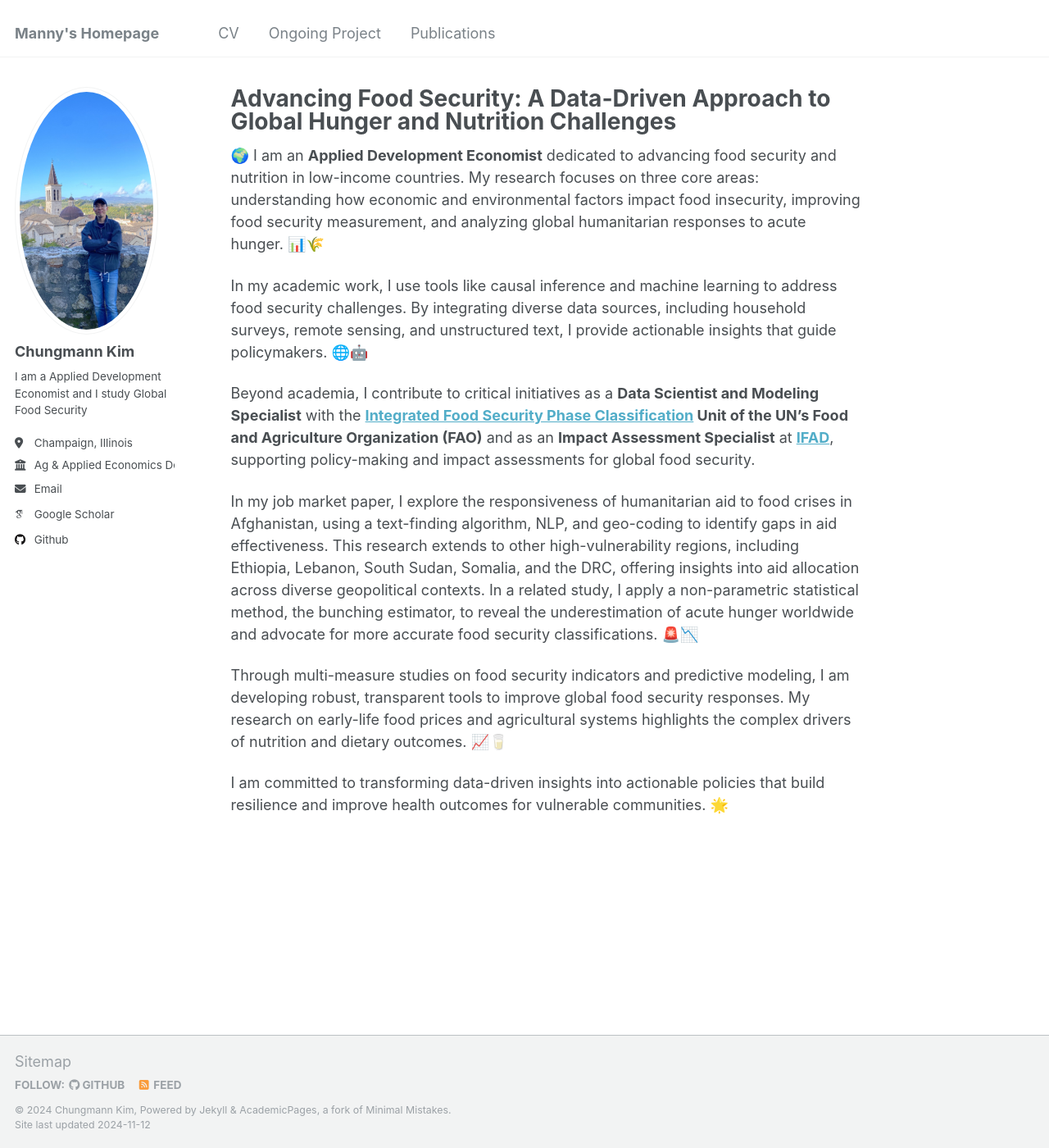
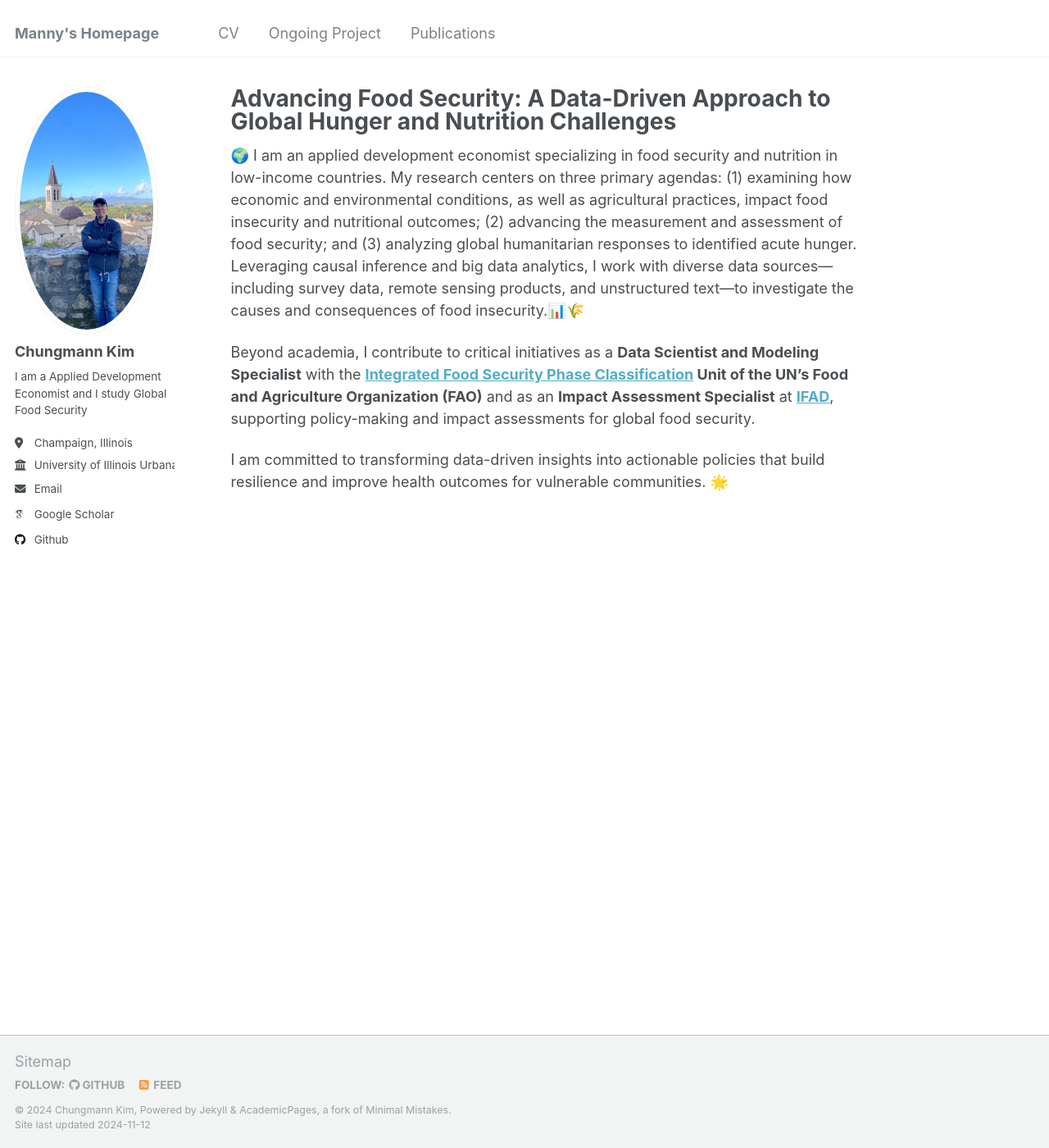
Before and after one commit to mnmx0101/chungmann_kim, a Jekyll site: the page built from _pages/about.md, in a window 1280 px wide and 1400 px high. Shown: the whole window at 82% size. Built offline with Jekyll 4.4.1, drawn with Linux system fonts in a browser that asks for light colours; some web fonts are replaced.

Commit message:
last_change

```diff
--- a/_config.yml
+++ b/_config.yml
@@ -26,7 +26,7 @@ author:
   pronouns         : # example: "she/her"
   bio              : "I am a Applied Development Economist and I study Global Food Security"
   location         : "Champaign, Illinois"
-  employer         : "Ag & Applied Economics Dept., University of Illinois Urbana Champaign"
+  employer         : "University of Illinois Urbana Champaign"
   uri              : # URL
   email            : "ck24@illinois.edu"
 
--- a/_data/navigation.yml
+++ b/_data/navigation.yml
@@ -6,7 +6,7 @@
 
 main:
   - title: "CV"
-    url: /files/Chungmann_Kim_CV.pdf
+    url: https://uofi.box.com/s/xmdfdy2fa8sxqqk3qpy8oip01z9zunvc
 
   - title: "Ongoing Project"
     url: /portfolio/
--- a/_pages/about.md
+++ b/_pages/about.md
@@ -7,14 +7,8 @@ redirect_from:
   - /about.html
 ---
 
-🌍 I am an **Applied Development Economist** dedicated to advancing food security and nutrition in low-income countries. My research focuses on three core areas: understanding how economic and environmental factors impact food insecurity, improving food security measurement, and analyzing global humanitarian responses to acute hunger. 📊🌾
+🌍 I am an applied development economist specializing in food security and nutrition in low-income countries. My research centers on three primary agendas: (1) examining how economic and environmental conditions, as well as agricultural practices, impact food insecurity and nutritional outcomes; (2) advancing the measurement and assessment of food security; and (3) analyzing global humanitarian responses to identified acute hunger. Leveraging causal inference and big data analytics, I work with diverse data sources—including survey data, remote sensing products, and unstructured text—to investigate the causes and consequences of food insecurity.📊🌾
 
-In my academic work, I use tools like causal inference and machine learning to address food security challenges. By integrating diverse data sources, including household surveys, remote sensing, and unstructured text, I provide actionable insights that guide policymakers. 🌐🤖
-
-Beyond academia, I contribute to critical initiatives as a **Data Scientist and Modeling Specialist** with the **[Integrated Food Security Phase Classification](https://www.ipcinfo.org/) Unit of the UN's Food and Agriculture Organization (FAO)** and as an **Impact Assessment Specialist** at **[IFAD](http://ifad.org/)**, supporting policy-making and impact assessments for global food security.
-
-In my job market paper, I explore the responsiveness of humanitarian aid to food crises in Afghanistan, using a text-finding algorithm, NLP, and geo-coding to identify gaps in aid effectiveness. This research extends to other high-vulnerability regions, including Ethiopia, Lebanon, South Sudan, Somalia, and the DRC, offering insights into aid allocation across diverse geopolitical contexts. In a related study, I apply a non-parametric statistical method, the bunching estimator, to reveal the underestimation of acute hunger worldwide and advocate for more accurate food security classifications. 🚨📉
-
-Through multi-measure studies on food security indicators and predictive modeling, I am developing robust, transparent tools to improve global food security responses. My research on early-life food prices and agricultural systems highlights the complex drivers of nutrition and dietary outcomes. 📈🥛
+Beyond academia, I contribute to critical initiatives as a **Data Scientist and Modeling Specialist** with the **[Integrated Food Security Phase Classification](https://www.ipcinfo.org/) Unit of the UN's Food and Agriculture Organization (FAO)** and as an **Impact Assessment Specialist** at **[IFAD](http://ifad.org/en)**, supporting policy-making and impact assessments for global food security.
 
 I am committed to transforming data-driven insights into actionable policies that build resilience and improve health outcomes for vulnerable communities. 🌟
```
